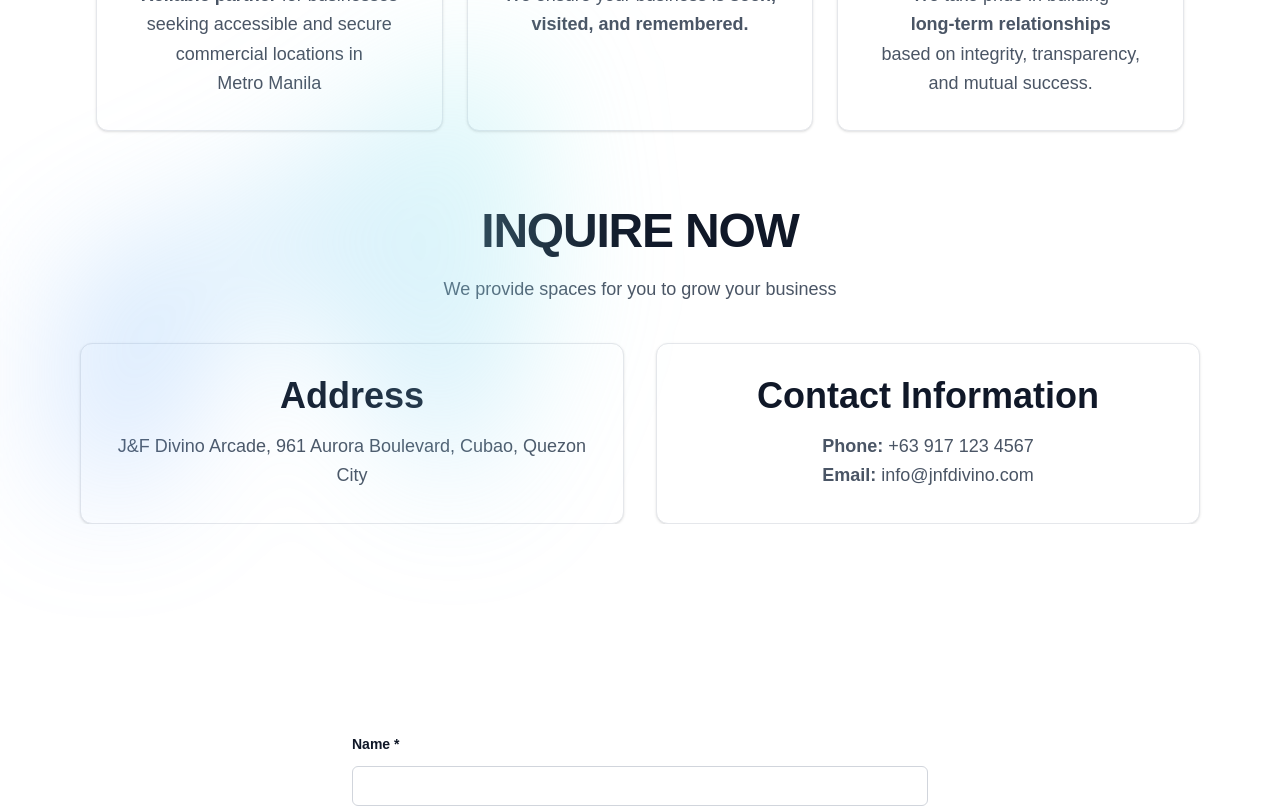
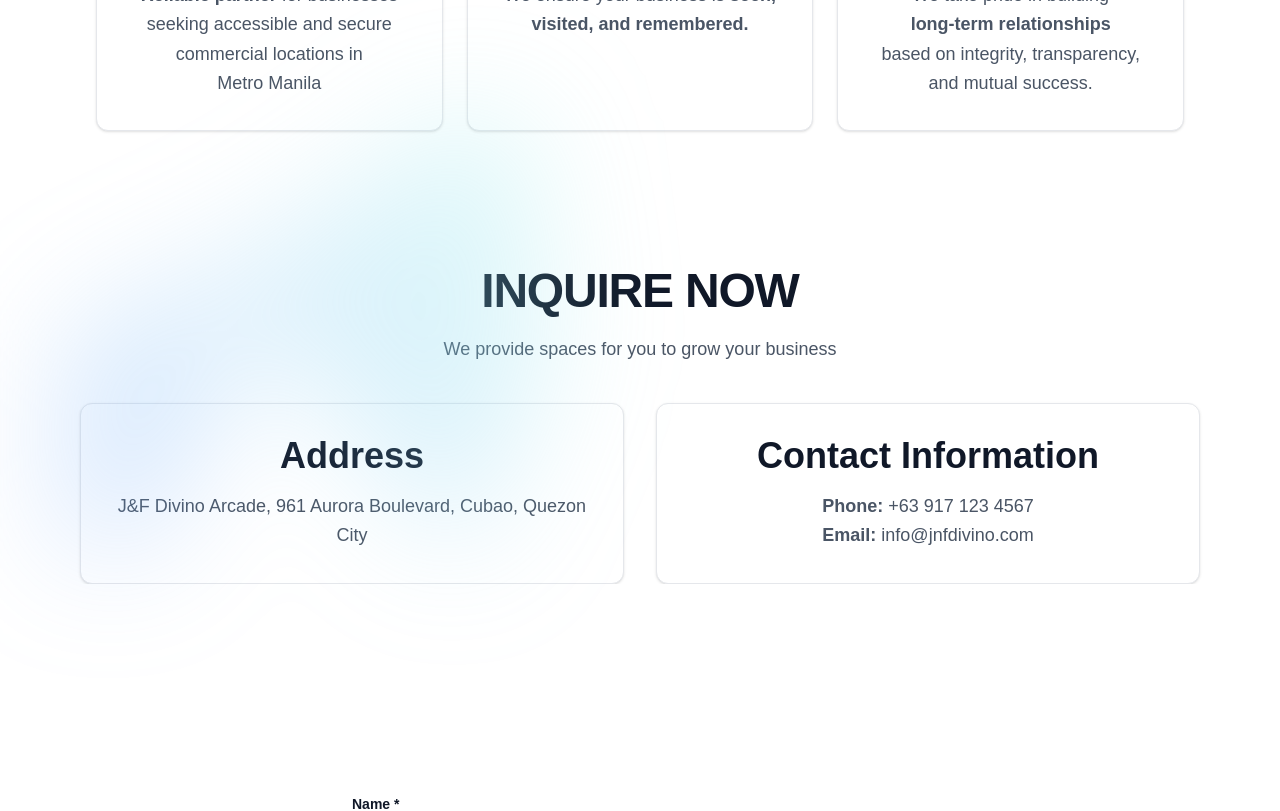
Before and after one commit to giarnodivino/jnf-react, a React (Vite) app: page / in a window 1280 px wide. Shown: the part 2420-3231 px from the top of the page. Built offline with nearby package versions, Linux system fonts and the light colour scheme.

Commit message:
added margin top to contact

```diff
--- a/src/App.jsx
+++ b/src/App.jsx
@@ -127,7 +127,7 @@
       </section>
 
       {/* CONTACT US SECTION */}
-      <section className="relative mx-auto max-w-6xl p-4" id="contactus">
+      <section className="relative mx-auto max-w-6xl p-4 mt-15" id="contactus">
         <h2 className="text-4xl font-semibold tracking-tight text-gray-900 sm:text-5xl text-center p-5 mt-10">
           INQUIRE NOW
         </h2>
```
